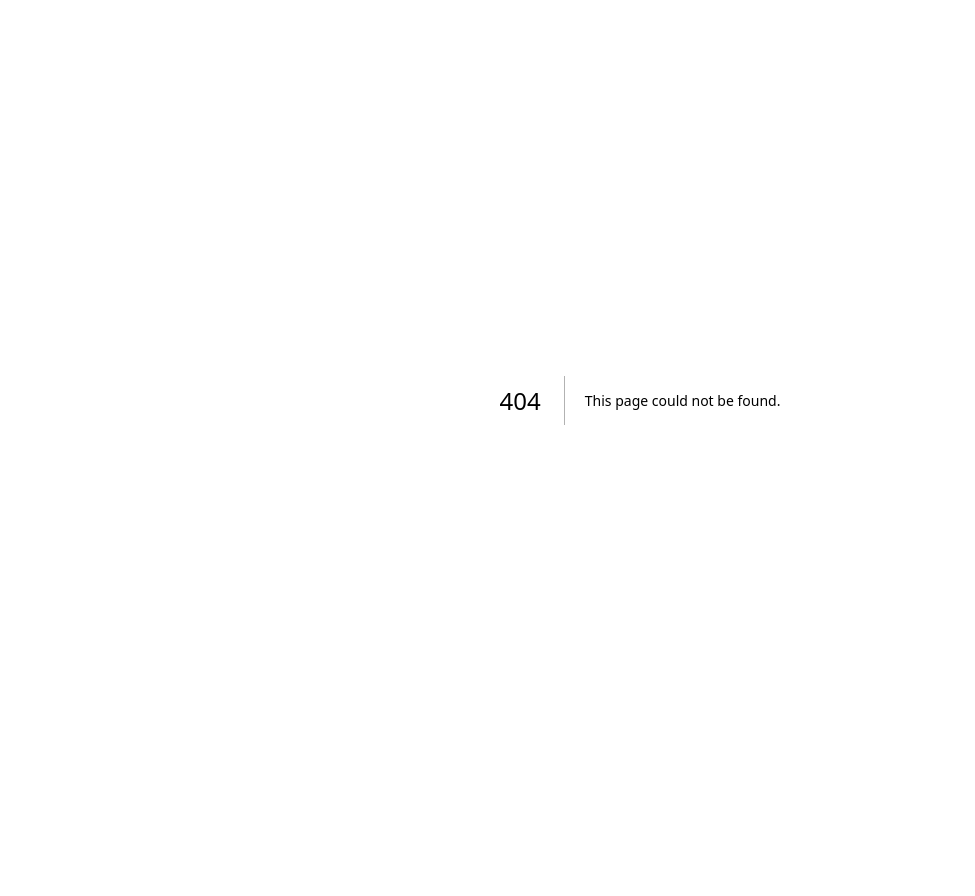
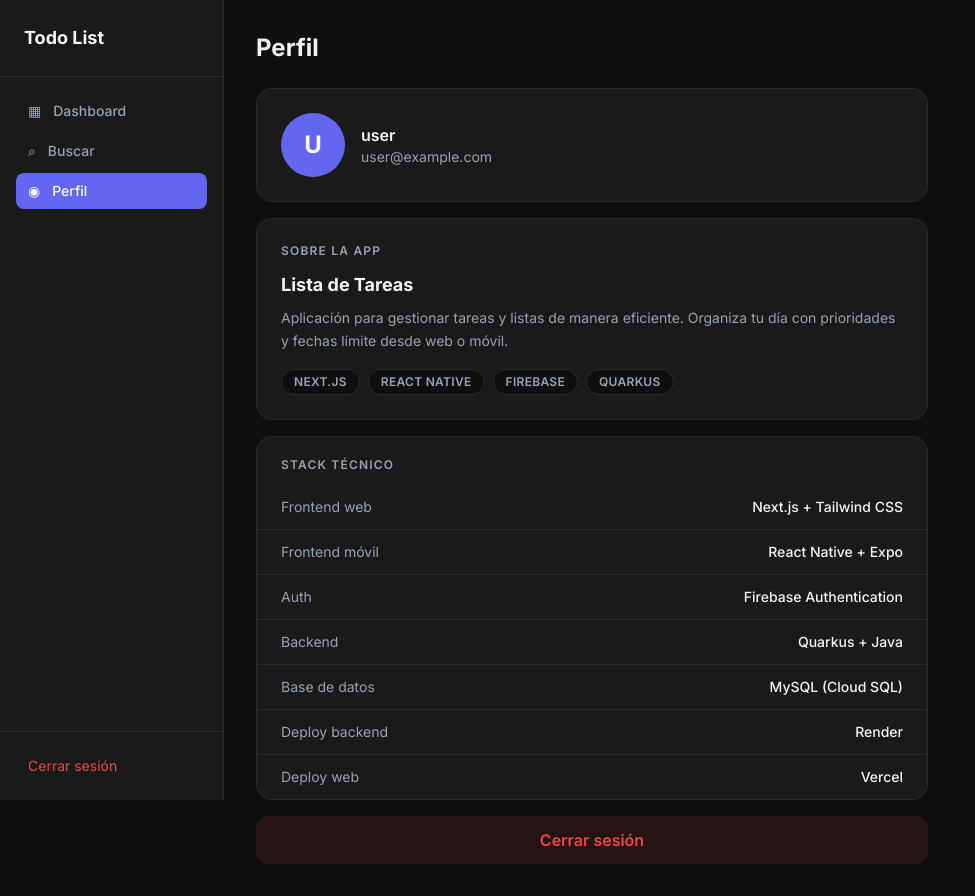
Before and after one commit to AronRR/todo-web, a Next.js app: page /perfil in a window 1280 px wide. Before the commit this address had no page. Shown: the whole page, without its empty margins (0-975 px from the left). Before the commit the page ends 800 px from the top, so only its background shows below. Built offline with nearby package versions, Linux system fonts and the light colour scheme; no server answers; sample sign-in values are in the browser's storage.

Commit message:
feat: profile page with stack info and logout

```diff
--- /dev/null
+++ b/app/(app)/perfil/page.tsx
@@ -0,0 +1,89 @@
+'use client'
+import { useState } from 'react'
+import { useRouter } from 'next/navigation'
+import { signOut } from 'firebase/auth'
+import { auth } from '@/lib/firebase'
+
+const STACK = [
+  { label: 'Frontend web', value: 'Next.js + Tailwind CSS' },
+  { label: 'Frontend móvil', value: 'React Native + Expo' },
+  { label: 'Auth', value: 'Firebase Authentication' },
+  { label: 'Backend', value: 'Quarkus + Java' },
+  { label: 'Base de datos', value: 'MySQL (Cloud SQL)' },
+  { label: 'Deploy backend', value: 'Render' },
+  { label: 'Deploy web', value: 'Vercel' },
+]
+
+const TAGS = ['NEXT.JS', 'REACT NATIVE', 'FIREBASE', 'QUARKUS']
+
+export default function ProfilePage() {
+  const router = useRouter()
+  const [loggingOut, setLoggingOut] = useState(false)
+  const user = auth.currentUser
+  const initial = user?.email?.charAt(0).toUpperCase() ?? '?'
+  const devName = user?.email?.split('@')[0] ?? 'Desarrollador'
+
+  const handleLogout = async () => {
+    setLoggingOut(true)
+    try {
+      await signOut(auth)
+      document.cookie = 'firebaseToken=; path=/; max-age=0'
+      router.push('/login')
+    } catch {
+      setLoggingOut(false)
+    }
+  }
+
+  return (
+    <div className="max-w-2xl">
+      <h1 className="text-2xl font-bold text-text mb-6">Perfil</h1>
+
+      {/* User card */}
+      <div className="bg-surface border border-border rounded-2xl p-6 flex items-center gap-4 mb-4">
+        <div className="w-16 h-16 rounded-full bg-primary flex items-center justify-center text-white text-2xl font-bold flex-shrink-0">
+          {initial}
+        </div>
+        <div>
+          <p className="text-text font-semibold">{devName}</p>
+          <p className="text-muted text-sm">{user?.email}</p>
+        </div>
+      </div>
+
+      {/* About the app */}
+      <div className="bg-surface border border-border rounded-2xl p-6 mb-4">
+        <p className="text-muted text-xs font-semibold uppercase tracking-widest mb-3">Sobre la App</p>
+        <p className="text-text font-bold text-lg mb-2">Lista de Tareas</p>
+        <p className="text-muted text-sm leading-relaxed mb-4">
+          Aplicación para gestionar tareas y listas de manera eficiente. Organiza tu día con prioridades y fechas límite desde web o móvil.
+        </p>
+        <div className="flex flex-wrap gap-2">
+          {TAGS.map((tag) => (
+            <span key={tag} className="px-3 py-1 bg-bg border border-border rounded-full text-muted text-xs font-semibold tracking-wide">
+              {tag}
+            </span>
+          ))}
+        </div>
+      </div>
+
+      {/* Stack */}
+      <div className="bg-surface border border-border rounded-2xl overflow-hidden mb-4">
+        <p className="text-muted text-xs font-semibold uppercase tracking-widest px-6 pt-5 pb-3">Stack Técnico</p>
+        {STACK.map((row, i) => (
+          <div key={row.label} className={`flex justify-between px-6 py-3 text-sm ${i > 0 ? 'border-t border-border' : ''}`}>
+            <span className="text-muted">{row.label}</span>
+            <span className="text-text font-medium">{row.value}</span>
+          </div>
+        ))}
+      </div>
+
+      {/* Logout */}
+      <button
+        onClick={handleLogout}
+        disabled={loggingOut}
+        className="w-full py-3 bg-danger/10 text-danger font-semibold rounded-xl hover:bg-danger/20 transition disabled:opacity-50"
+      >
+        {loggingOut ? 'Cerrando sesión...' : 'Cerrar sesión'}
+      </button>
+    </div>
+  )
+}
```
